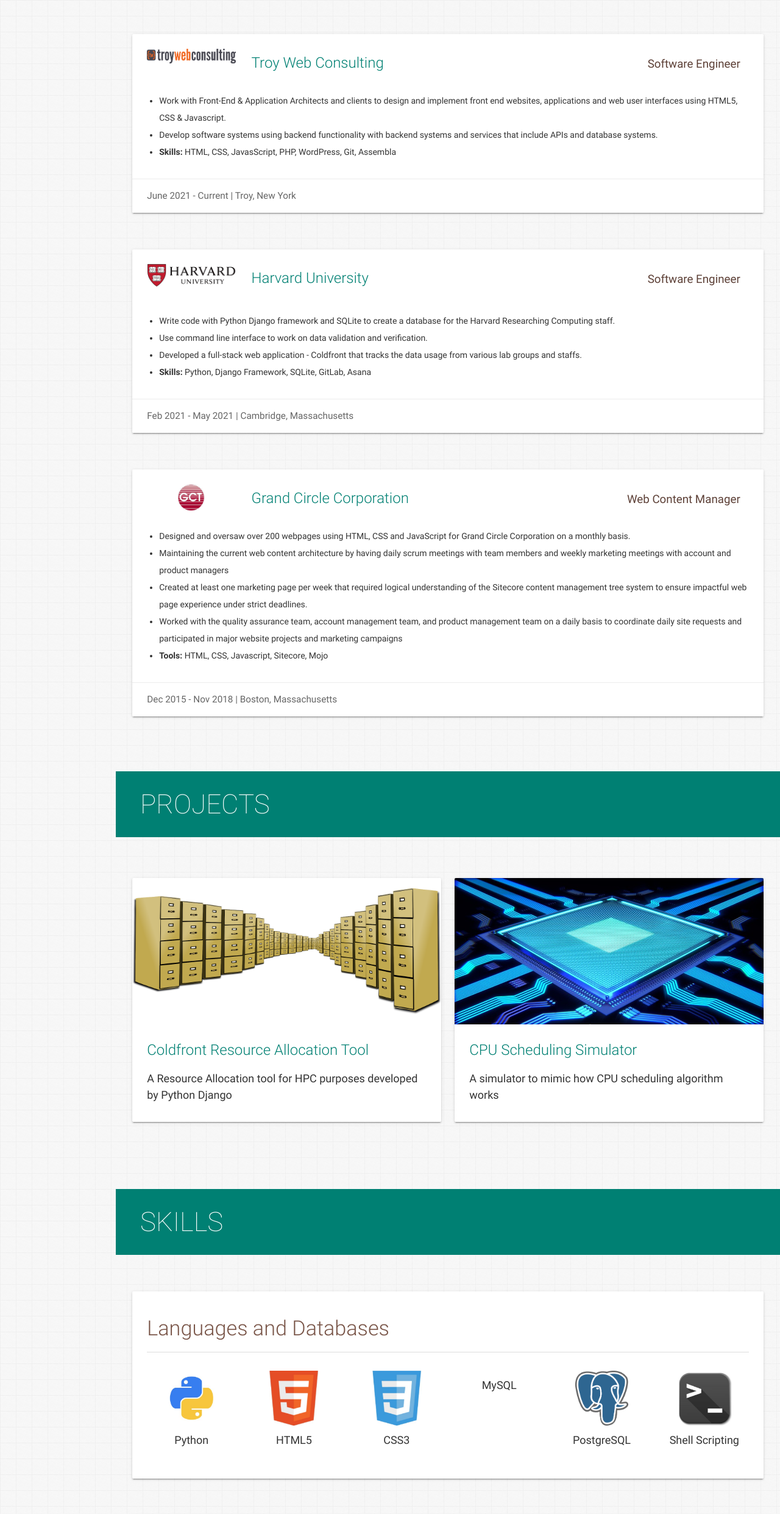
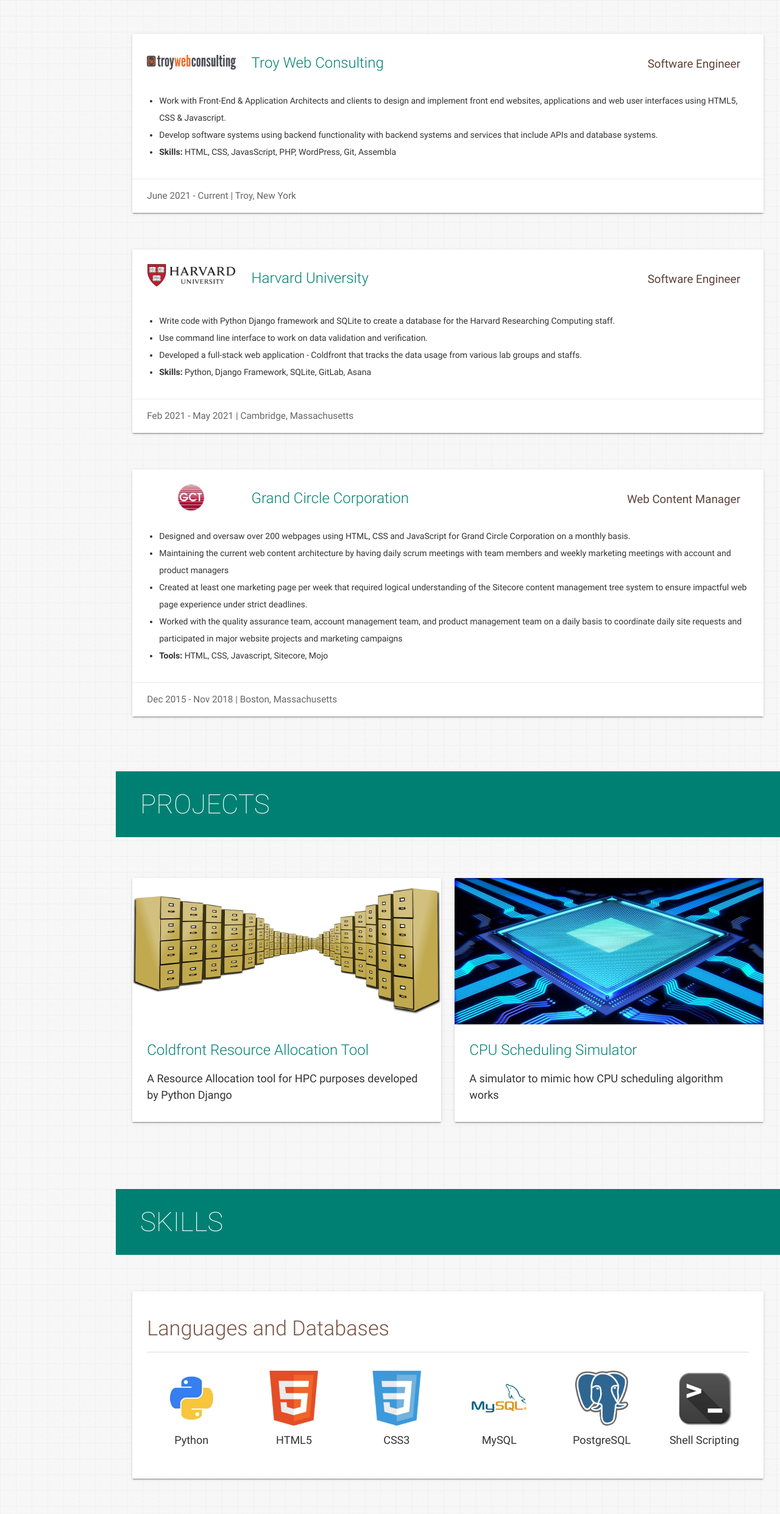
Before and after one commit to JuliaShiweiHuang/JuliaShiweiHuang.github.io, a plain HTML site: page index.html in a window 1280 px wide. Shown: the part 1274-3757 px from the top of the page at 61% size. Drawn offline with nearby package versions, Linux system fonts and the light colour scheme; some icons are missing.

Commit message:
fixed logos

```diff
--- a/index.html
+++ b/index.html
@@ -174,7 +174,7 @@
             <div class="row">
               <div class="col s12 m2">
                 <a href="https://www.troyweb.com/" target="_blank"><img alt="tw logo"
-                    src="assets/img/tw-logo.png" class="responsive-img center-block" /></a>
+                    src="assets/img/tw-logo.png" style="margin-top:10px;" class="responsive-img center-block" /></a>
               </div>
               <!-- <div class="col s12 m10"> -->
               <div class="col s12 m10">
@@ -377,7 +377,7 @@ projects and marketing campaigns
                 <img alt="" src="assets/img/css3-300x300.jpg" class="responsive-img" />CSS3
               </div>
               <div class="col s4 m2">
-                <img alt="" src="assets/img/mysql-logo-1-300x300.jpg" class="responsive-img" />MySQL
+                <img alt="" src="assets/img/mysql.jpeg" class="responsive-img" />MySQL
               </div>
               <div class="col s4 m2">
                 <img alt="" src="assets/img/postgresql-logo.png" class="responsive-img" />PostgreSQL
```
Also changed, not shown: assets/img/mysql.jpeg (added).
